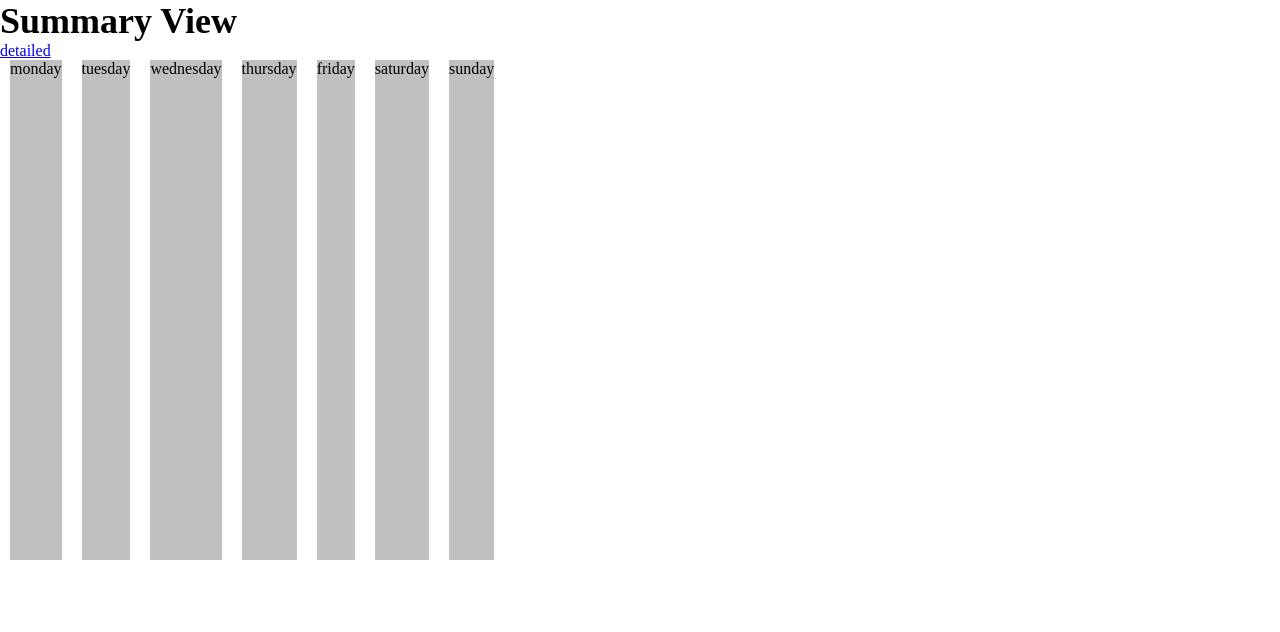
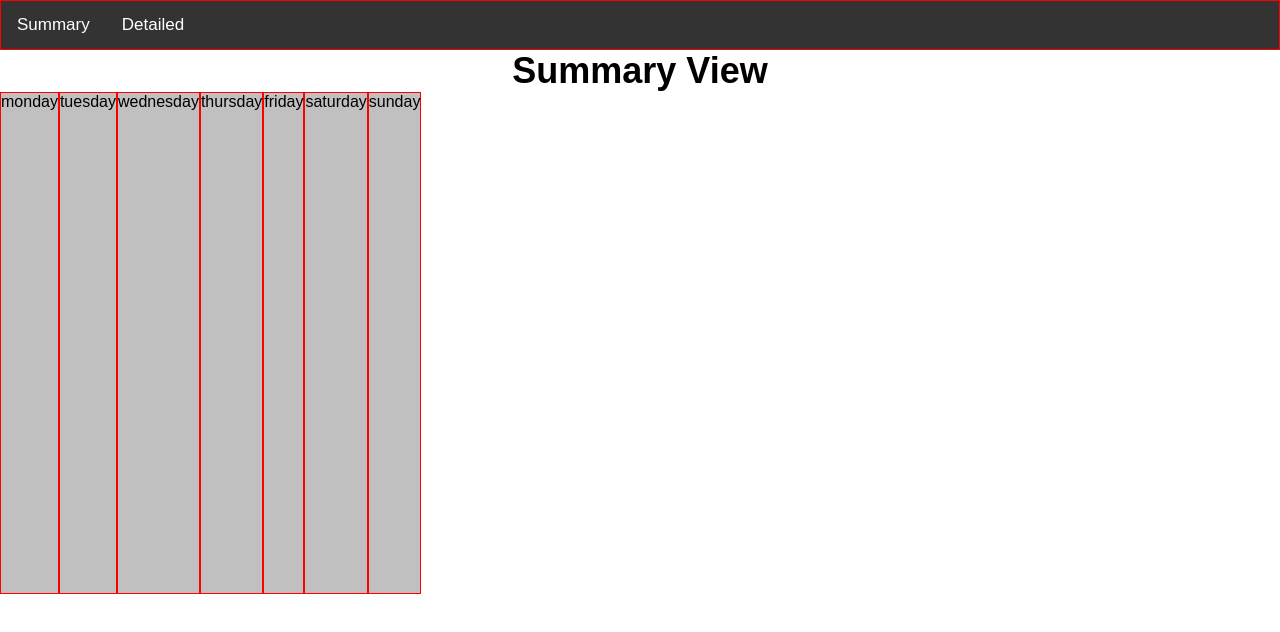
Before and after one commit to MGon025/CPSC349_ClubManager, a website: page Client/app/index.html in a window 1280 px wide. Drawn offline with Linux system fonts and the light colour scheme.

Commit message:
working on front-end

```diff
--- a/Client/app/index.html
+++ b/Client/app/index.html
@@ -6,15 +6,19 @@
 		<link rel="stylesheet" href="styles.css" />
 	</head>
 	<body>
-		<label id="pageTitle">Summary View</label>
-		<br />
-		<a href="/detailed-UI.html">detailed</a>
+		<nav class="nav">
+			<a id="link" href="/index.html">Summary</a>
+			<a id="link" href="/detailed-UI.html">Detailed</a>
+		</nav>
+
+		<h1 id="pageTitle">Summary View</h1>
+
 		<div>
 			<div class="row">
 				<div class="col">
 					<div class="day">monday</div>
 					<div class="day">tuesday</div>
-					<div class="day wednesday">wednesday</div>
+					<div class="day">wednesday</div>
 					<div class="day">thursday</div>
 					<div class="day">friday</div>
 					<div class="day">saturday</div>
--- a/Client/app/styles.css
+++ b/Client/app/styles.css
@@ -1,6 +1,34 @@
 body {
 	margin: 0;
 	padding: 0;
+	font-family: Arial, Helvetica, sans-serif;
+}
+
+h1 {
+	font-size: 36px;
+	font-weight: bold;
+	margin: auto;
+	color: black;
+	text-align: center;
+}
+
+.nav {
+	border: 1px solid red;
+	background-color: #333;
+	overflow: hidden;
+}
+
+.nav a {
+	float: left;
+	color: #f2f2f2;
+	text-align: center;
+	padding: 14px 16px;
+	text-decoration: none;
+	font-size: 17px;
+}
+
+nav a:hover {
+	background-color: #ddd;
 }
 
 .row {
@@ -20,19 +48,13 @@ body {
 .day {
 	background-color: #c0c0c0;
 	height: 500px;
-	margin: 0px 10px;
+	margin: 0px 0px;
+	border: 1px solid red;
 }
 
-.wednesday {
+#link {
+	display: absolute;
+	top: 10px;
+	left: 10px;
+	color: white;
 }
-
-.friday {
-}
-
-.sunday {
-}
-
-#pageTitle {
-	font-size: 36px;
-	font-weight: bold;
-}
```
Also changed, not shown: Client/app/detailed-UI.html (+13 -7 lines).
